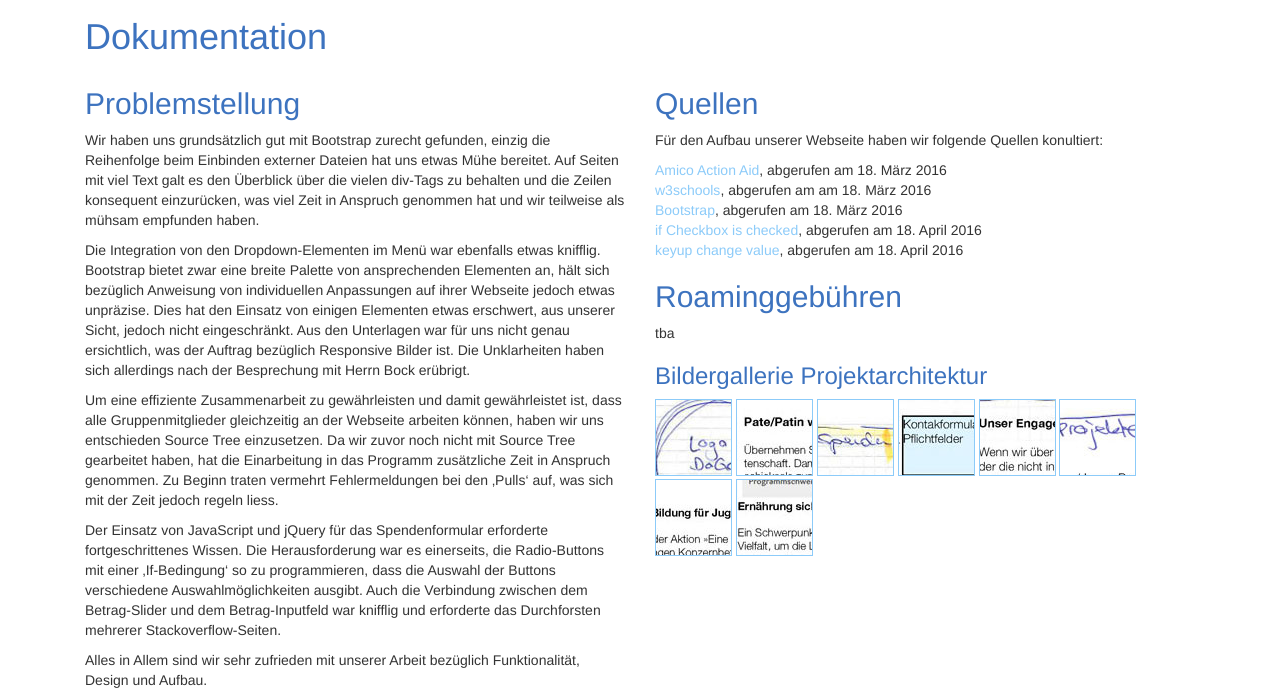
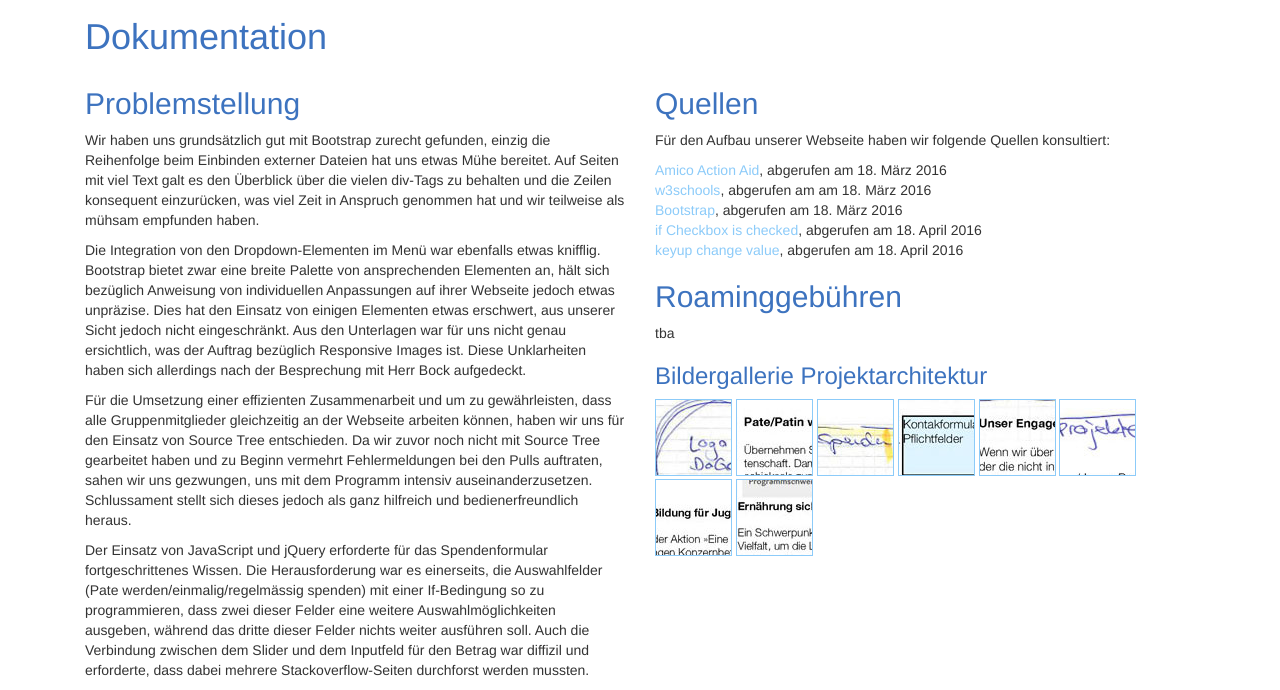
Before and after one commit to elbaeschi/Webseite-doGood, a plain HTML site: page web/dokumentation.html in a window 1280 px wide. Shown: the part 110-800 px from the top of the page. Drawn offline with nearby package versions, Linux system fonts and the light colour scheme.

Commit message:
Text angepasst, Rechtschreibfehler

```diff
--- a/web/dokumentation.html
+++ b/web/dokumentation.html
@@ -61,16 +61,16 @@
             	<!--Spalte Links Problembeschrieb-->
                 <div class="col-sm-6">
                     <h2>Problemstellung</h2>
-                    <p>Wir haben uns grundsätzlich gut mit Bootstrap zurecht gefunden, einzig die Reihenfolge beim Einbinden externer Dateien hat uns etwas Mühe bereitet. Auf Seiten mit viel Text galt es den Überblick über die vielen div-Tags zu behalten und die Zeilen konsequent einzurücken, was viel Zeit in Anspruch genommen hat und wir teilweise als mühsam empfunden haben.</p>
-                    <p>Die Integration von den Dropdown-Elementen im Menü war ebenfalls etwas knifflig. Bootstrap bietet zwar eine breite Palette von ansprechenden Elementen an, hält sich bezüglich Anweisung von individuellen Anpassungen auf ihrer Webseite jedoch etwas unpräzise. Dies hat den Einsatz von einigen Elementen etwas erschwert, aus unserer Sicht, jedoch nicht eingeschränkt. Aus den Unterlagen war für uns nicht genau ersichtlich, was der Auftrag bezüglich Responsive Bilder ist. Die Unklarheiten haben sich allerdings nach der Besprechung mit Herrn Bock erübrigt.</p>
-                    <p>Um eine effiziente Zusammenarbeit zu gewährleisten und damit gewährleistet ist, dass alle Gruppenmitglieder gleichzeitig an der Webseite arbeiten können, haben wir uns entschieden Source Tree einzusetzen. Da wir zuvor noch nicht mit Source Tree gearbeitet haben, hat die Einarbeitung in das Programm zusätzliche Zeit in Anspruch genommen. Zu Beginn traten vermehrt Fehlermeldungen bei den ‚Pulls‘ auf, was sich mit der Zeit jedoch regeln liess.</p>
-                    <p>Der Einsatz von JavaScript und jQuery für das Spendenformular erforderte fortgeschrittenes Wissen. Die Herausforderung war es einerseits, die Radio-Buttons mit einer ‚If-Bedingung‘ so zu programmieren, dass die Auswahl der Buttons verschiedene Auswahlmöglichkeiten ausgibt. Auch die Verbindung zwischen dem Betrag-Slider und dem Betrag-Inputfeld war knifflig und erforderte das Durchforsten mehrerer Stackoverflow-Seiten.</p>
-                    <p>Alles in Allem sind wir sehr zufrieden mit unserer Arbeit bezüglich Funktionalität, Design und Aufbau.</p>
+                    <p>Wir haben uns grundsätzlich gut mit Bootstrap zurecht gefunden, einzig die Reihenfolge beim Einbinden externer Dateien hat uns etwas Mühe bereitet. Auf Seiten mit viel Text galt es den Überblick über die vielen <i>div-Tags</i> zu behalten und die Zeilen konsequent einzurücken, was viel Zeit in Anspruch genommen hat und wir teilweise als mühsam empfunden haben.</p>
+                    <p>Die Integration von den Dropdown-Elementen im Menü war ebenfalls etwas knifflig. Bootstrap bietet zwar eine breite Palette von ansprechenden Elementen an, hält sich bezüglich Anweisung von individuellen Anpassungen auf ihrer Webseite jedoch etwas unpräzise. Dies hat den Einsatz von einigen Elementen etwas erschwert, aus unserer Sicht jedoch nicht eingeschränkt. Aus den Unterlagen war für uns nicht genau ersichtlich, was der Auftrag bezüglich <i>Responsive Images</i> ist. Diese Unklarheiten haben sich allerdings nach der Besprechung mit Herr Bock aufgedeckt.</p>
+                    <p>Für die Umsetzung einer effizienten Zusammenarbeit und um zu gewährleisten, dass alle Gruppenmitglieder gleichzeitig an der Webseite arbeiten können, haben wir uns für den Einsatz von Source Tree entschieden. Da wir zuvor noch nicht mit Source Tree gearbeitet haben und zu Beginn vermehrt Fehlermeldungen bei den <i>Pulls</i> auftraten, sahen wir uns gezwungen, uns mit dem Programm intensiv auseinanderzusetzen. Schlussament stellt sich dieses jedoch als ganz hilfreich und bedienerfreundlich heraus.</p>
+                    <p>Der Einsatz von JavaScript und jQuery erforderte für das Spendenformular fortgeschrittenes Wissen. Die Herausforderung war es einerseits, die Auswahlfelder (Pate werden/einmalig/regelmässig spenden) mit einer <i>If-Bedingung</i> so zu programmieren, dass zwei dieser Felder eine weitere Auswahlmöglichkeiten ausgeben, während das dritte dieser Felder nichts weiter ausführen soll. Auch die Verbindung zwischen dem <i>Slider</i> und dem Inputfeld für den Betrag war diffizil und erforderte, dass dabei mehrere <i>Stackoverflow-Seiten</i> durchforst werden mussten.</p>
+                    <p>Alles in Allem sind wir sehr zufrieden mit dem Ergebnis unserer Webseite und freuen uns dabei vor allem über gelungene Funktionalität und Aufbau und das ansprechende Design.</p>
                 </div>
                 <!--Spalte Rechts Quellen und Roaming-->
                 <div class="col-sm-6">
                     <h2>Quellen</h2>
-                    <p>Für den Aufbau unserer Webseite haben wir folgende Quellen konultiert:</p>
+                    <p>Für den Aufbau unserer Webseite haben wir folgende Quellen konsultiert:</p>
                     <a href="http://amico.actionaid.ch/de/index.php">Amico Action Aid</a>, abgerufen am 18. März 2016<br>
                     <a href="http://www.w3schools.com/">w3schools</a>, abgerufen am am 18. März 2016<br>
                     <a href="http://getbootstrap.com/getting-started/">Bootstrap</a>, abgerufen am 18. März 2016<br>
```
